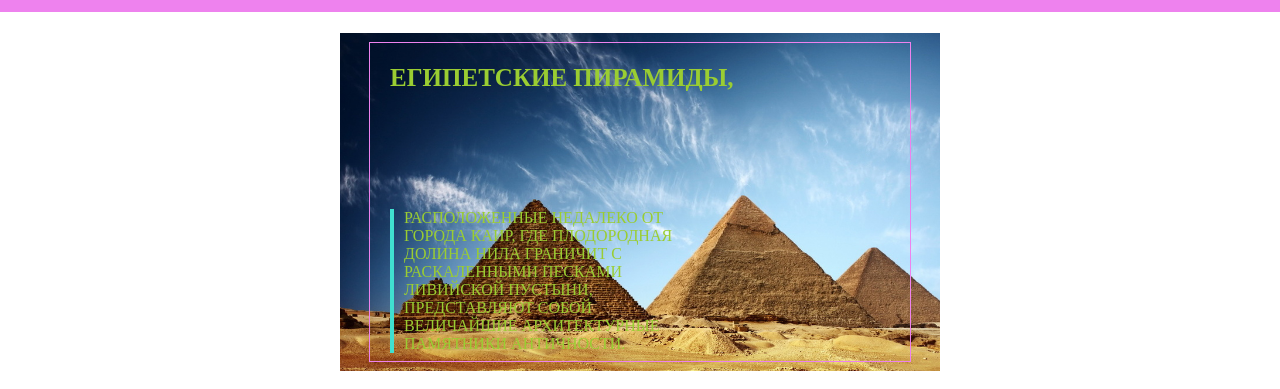
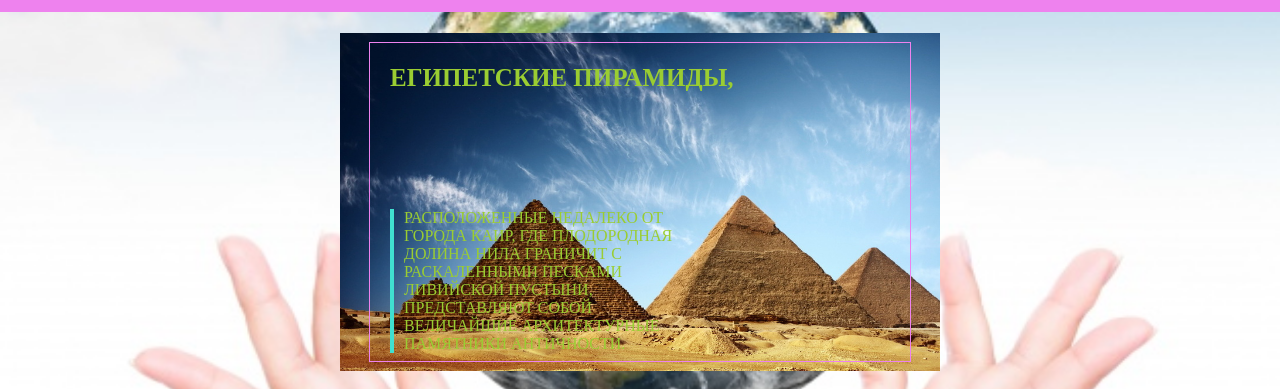
Before and after one commit to Daria-Ko91/Lesson6.2, a plain HTML site: page index.html in a window 1280 px wide. Shown: the part 398-787 px from the top of the page. Drawn offline with Linux system fonts and the light colour scheme.

Commit message:
Update index.html

```diff
--- a/index.html
+++ b/index.html
@@ -13,7 +13,7 @@
             line-height: 2px;
         }
         body{
-        background:url(../Урок6.2/image/hands-with-planet-earth-above_1232-1078.jpg) no-repeat;
+        background:url(../image/hands-with-planet-earth-above_1232-1078.jpg) no-repeat;
         background-size: 100%;
         font-family: "Times New Roman";
         color: rgb(26, 48, 48);
```
